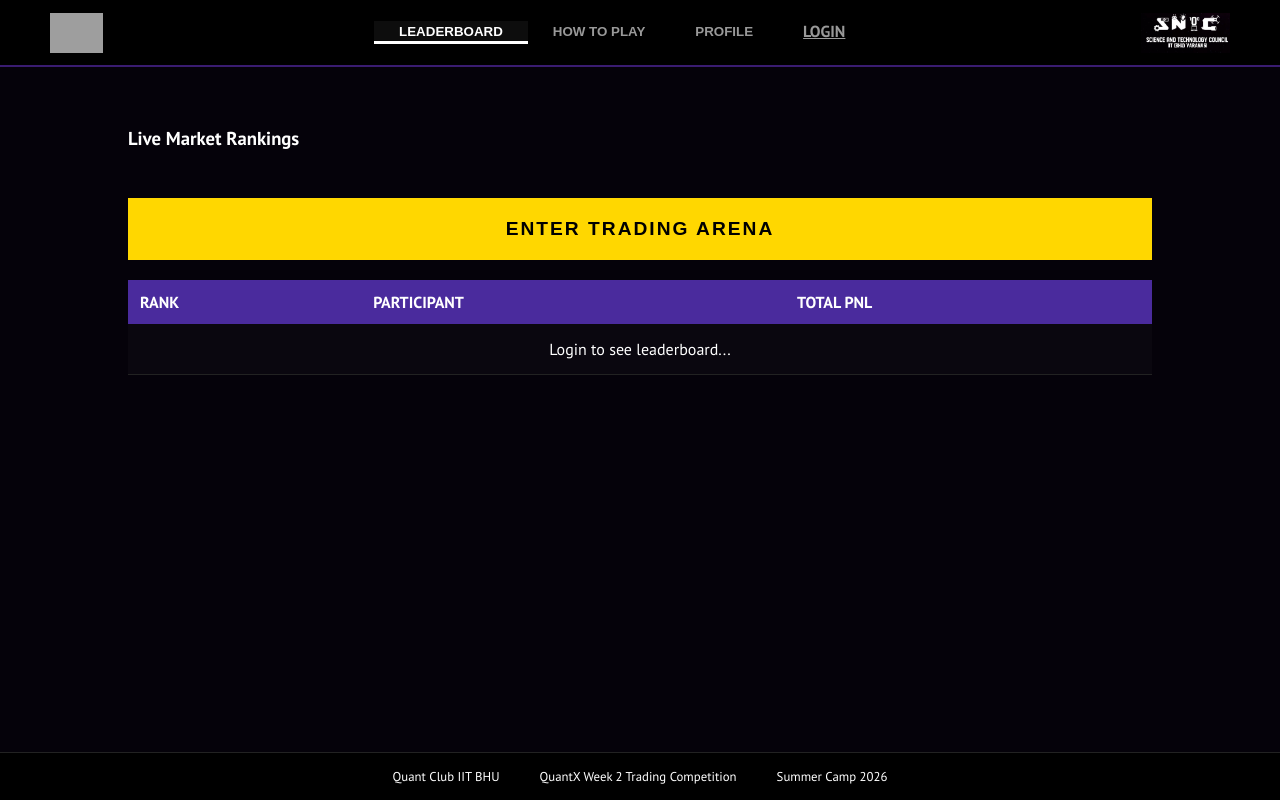
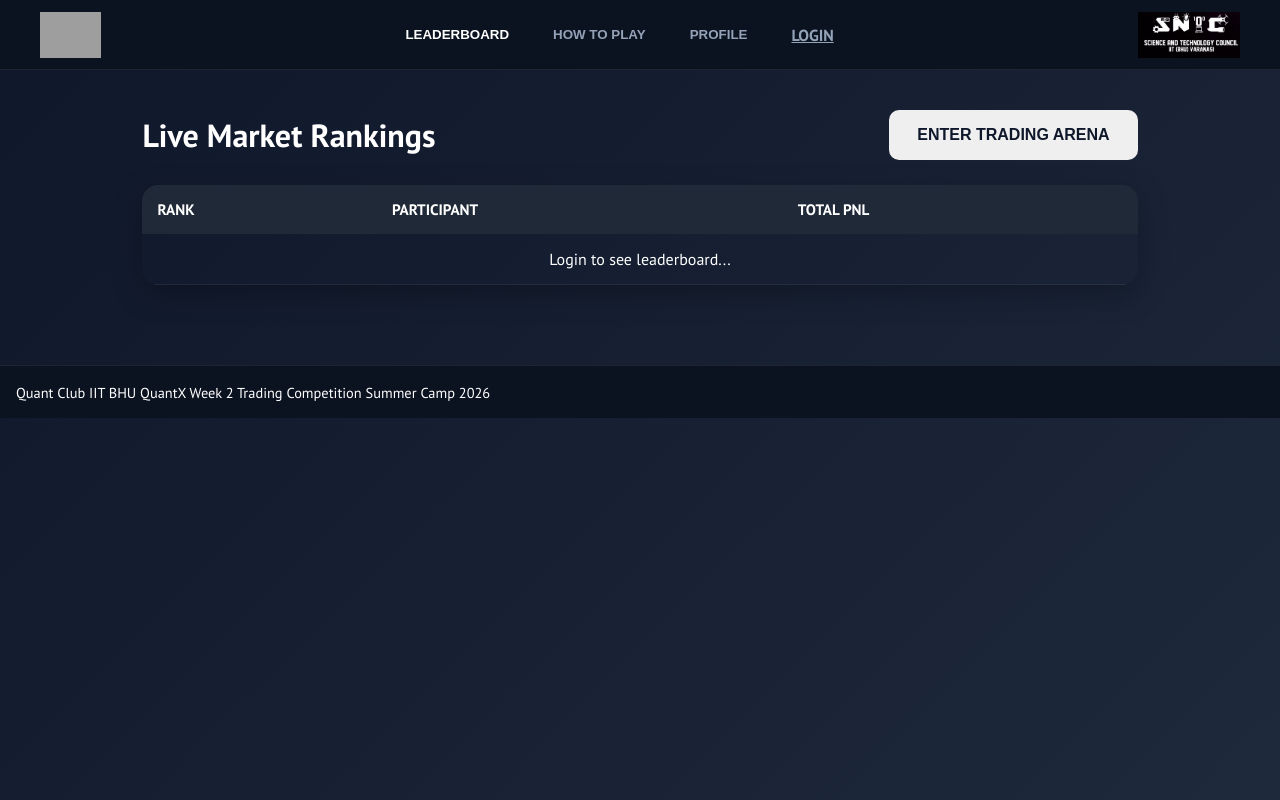
Before and after one commit to aryagiriX1219/marketsmith-repaired, a Django app: page / in a window 1280 px wide. Run offline with Django 5.2, Linux system fonts and the light colour scheme; grey boxes are pictures that could not be loaded.

Commit message:
Update style.css

````diff
--- a/static/style.css
+++ b/static/style.css
@@ -1,66 +1,341 @@
-:root {
-    --black: #05020a;
-    --deep-purple: #12061f;
-    --accent-purple: #4a2b9d;
-    --bright-yellow: #ffd700;
-    --white: #ffffff;
+:root{
+--quantx-bg:#0f172a;
+--quantx-bg2:#1e293b;
+--quantx-panel:#111827;
+--quantx-panel2:#1f2937;
+
+```
+--quantx-gold:#fbbf24;
+--quantx-blue:#2563eb;
+--quantx-blue-light:#60a5fa;
+
+--quantx-white:#ffffff;
+--quantx-muted:#94a3b8;
+
+--quantx-green:#22c55e;
+--quantx-red:#ef4444;
+```
+
 }
 
-body { margin: 0; font-family: 'PT Sans', sans-serif; background: var(--black); color: var(--white); overflow-x: hidden; }
+*{
+margin:0;
+padding:0;
+box-sizing:border-box;
+}
 
-/* 3D Background Orbs */
-.bg-3d-container { position: fixed; top: 0; left: 0; width: 100%; height: 100%; z-index: -1; overflow: hidden; background: linear-gradient(to right, #2d1354, #0f051d); }
-.orb { position: absolute; border-radius: 50%; filter: blur(80px); opacity: 0.6; animation: float 20s infinite alternate; }
-.orb-1 { width: 400px; height: 400px; background: #4a2b9d; top: -100px; left: -100px; }
-.orb-2 { width: 500px; height: 500px; background: #2d1354; bottom: -150px; right: -100px; animation-delay: -5s; }
-.orb-3 { width: 300px; height: 300px; background: #1a0b2e; top: 50%; left: 50%; animation-delay: -10s; }
-@keyframes float { 0% { transform: translate(0, 0); } 100% { transform: translate(50px, 100px); } }
+body{
+font-family:'PT Sans',sans-serif;
+background:linear-gradient(135deg,#0f172a,#1e293b);
+color:white;
+overflow-x:hidden;
+min-height:100vh;
+}
 
-/* Login Elements */
-.login-header-simple { padding: 20px 50px; }
-.header-content-simple { display: flex; justify-content: space-between; align-items: center; }
-.main-logo-img, .secondary-logo-img { height: 50px; }
+/* Animated background */
+.bg-3d-container{
+position:fixed;
+inset:0;
+z-index:-1;
+overflow:hidden;
+}
 
-.content-wrapper-center { display: flex; flex-direction: column; align-items: center; justify-content: center; min-height: 70vh; }
-.hero-title-main { font-family: 'Bungee', cursive; font-size: 4rem; letter-spacing: 4px; margin-bottom: 30px; }
+.orb{
+position:absolute;
+border-radius:50%;
+filter:blur(90px);
+opacity:0.25;
+animation:float 18s infinite alternate;
+}
 
-.login-card-glass { background: rgba(255, 255, 255, 0.05); backdrop-filter: blur(10px); padding: 40px; border-radius: 20px; border: 1px solid rgba(255, 255, 255, 0.1); width: 380px; text-align: center; }
-.login-card-glass h2 { margin-bottom: 25px; font-weight: 400; }
-.input-field-custom { text-align: left; margin-bottom: 20px; }
-.input-field-custom label { display: block; margin-bottom: 8px; color: #ccc; }
-.input-field-custom input { width: 100%; padding: 12px; background: rgba(0,0,0,0.3); border: 1px solid #444; border-radius: 8px; color: #fff; box-sizing: border-box; }
-.login-submit-btn { width: 100%; padding: 14px; background: var(--accent-purple); color: white; border: none; border-radius: 8px; cursor: pointer; font-weight: 700; font-size: 1rem; }
+.orb-1{
+width:400px;
+height:400px;
+background:#2563eb;
+top:-120px;
+left:-100px;
+}
 
-/* Lobby/Dashboard Elements */
-.lobby-bg { background: var(--black); }
-.cf-header { background: #000; border-bottom: 2px solid #3a1c71; padding: 0 50px; height: 65px; display: flex; align-items: center; }
-.header-inner { display: flex; justify-content: space-between; align-items: center; width: 100%; }
-.header-logo { height: 40px; }
-.cf-tabs { display: flex; height: 100%; }
-.tab-link { background: transparent; border: none; color: #999; padding: 0 25px; font-weight: 700; cursor: pointer; border-bottom: 3px solid transparent; }
-.tab-link.active { color: #fff; border-bottom: 3px solid #fff; background: rgba(255,255,255,0.05); }
+.orb-2{
+width:500px;
+height:500px;
+background:#1d4ed8;
+bottom:-150px;
+right:-120px;
+animation-delay:-5s;
+}
 
-.dashboard-content { padding: 40px 10%; max-width: 1100px; margin: 0 auto; }
-.tab-pane { display: none; }
-.tab-pane.active { display: block; }
+.orb-3{
+width:320px;
+height:320px;
+background:#fbbf24;
+opacity:0.12;
+top:45%;
+left:45%;
+animation-delay:-10s;
+}
+
+@keyframes float{
+from{
+transform:translate(0,0);
+}
+to{
+transform:translate(50px,100px);
+}
+}
+
+/* Header */
+.cf-header{
+background:#0b1220;
+border-bottom:1px solid rgba(255,255,255,0.08);
+height:70px;
+display:flex;
+align-items:center;
+padding:0 40px;
+backdrop-filter:blur(8px);
+}
+
+.header-inner{
+width:100%;
+display:flex;
+justify-content:space-between;
+align-items:center;
+}
+
+.header-logo{
+height:46px;
+width:auto;
+}
+
+.cf-tabs{
+display:flex;
+height:100%;
+align-items:center;
+}
+
+.tab-link{
+background:transparent;
+border:none;
+color:#94a3b8;
+padding:0 22px;
+height:100%;
+cursor:pointer;
+font-weight:700;
+transition:0.25s;
+}
+
+.tab-link:hover{
+color:white;
+}
+
+.tab-link.active{
+color:white;
+border-bottom:3px solid var(--quantx-gold);
+}
+
+/* Content */
+.dashboard-content{
+padding:40px 8%;
+max-width:1200px;
+margin:0 auto;
+}
+
+.tab-pane{
+display:none;
+}
+
+.tab-pane.active{
+display:block;
+}
+
+/* Headers */
+.view-header{
+display:flex;
+justify-content:space-between;
+align-items:center;
+margin-bottom:25px;
+}
+
+.view-header h3{
+color:var(--quantx-gold);
+font-size:2rem;
+}
 
 /* Tables */
-.market-table, .profile-table-final { width: 100%; border-collapse: collapse; background: rgba(255,255,255,0.02); margin-top: 20px; }
-.market-table th { background: var(--accent-purple); text-align: left; padding: 12px; }
-.market-table td, .profile-table-final td, .profile-table-final th { padding: 15px; border-bottom: 1px solid #222; }
-.profile-table-final th { text-align: left; width: 35%; color: #888; }
+.market-table,
+.profile-table-final,
+.profile-table-fixed{
+width:100%;
+border-collapse:collapse;
 
-/* Bright Yellow Button */
-.join-btn { width: 100%; padding: 20px; background: var(--bright-yellow); color: #000; border: none; font-weight: 700; font-size: 1.2rem; cursor: pointer; margin-top: 30px; letter-spacing: 2px; }
+```
+background:rgba(255,255,255,0.04);
 
-/* Manual Text Styling */
-.manual-container h2 { color: var(--bright-yellow); margin-top: 30px; font-size: 1.2rem; }
-.manual-container ul { list-style: none; padding-left: 0; }
-.manual-container li:before { content: "• "; color: var(--bright-yellow); margin-right: 10px; }
-.manual-container li { margin-bottom: 10px; color: #ccc; line-height: 1.6; }
+border-radius:16px;
+overflow:hidden;
+
+margin-top:20px;
+
+box-shadow:0 10px 30px rgba(0,0,0,0.25);
+```
+
+}
+
+.market-table th{
+background:#1f2937;
+color:var(--quantx-gold);
+padding:15px;
+text-align:left;
+font-size:0.95rem;
+}
+
+.market-table td,
+.profile-table-final td,
+.profile-table-final th,
+.profile-table-fixed td,
+.profile-table-fixed th{
+padding:15px;
+border-bottom:1px solid rgba(255,255,255,0.06);
+}
+
+.profile-table-final th,
+.profile-table-fixed th{
+text-align:left;
+width:35%;
+color:#cbd5e1;
+}
+
+/* Button */
+.join-btn{
+padding:16px 28px;
+border:none;
+border-radius:10px;
+
+```
+background:var(--quantx-gold);
+color:#0f172a;
+
+font-size:1rem;
+font-weight:700;
+
+cursor:pointer;
+transition:0.25s;
+```
+
+}
+
+.join-btn:hover{
+transform:translateY(-2px);
+}
+
+/* Manual / Rules */
+.manual-container{
+background:rgba(255,255,255,0.04);
+border-radius:16px;
+padding:30px;
+}
+
+.manual-container h4,
+.manual-container h2{
+color:var(--quantx-gold);
+margin-top:20px;
+margin-bottom:12px;
+}
+
+.manual-container ul{
+list-style:none;
+padding-left:0;
+}
+
+.manual-container li{
+margin-bottom:10px;
+color:#e2e8f0;
+line-height:1.6;
+}
+
+.manual-container li::before{
+content:"•";
+color:var(--quantx-gold);
+margin-right:10px;
+}
 
 /* Footer */
-.single-line-footer { position: fixed; bottom: 0; width: 100%; padding: 15px 0; background: #000; display: flex; justify-content: center; gap: 40px; font-size: 0.8rem; border-top: 1px solid #222; }
-.foot-link { color: #fff; text-decoration: none; font-weight: 700; }
-.pnl-pos { color: #00ff88; font-weight: bold; }
-.pnl-neg { color: #ff4d4d; font-weight: bold; }
+.single-line-footer{
+width:100%;
+padding:16px;
+
+```
+display:flex;
+justify-content:center;
+align-items:center;
+gap:30px;
+flex-wrap:wrap;
+
+background:#0b1220;
+border-top:1px solid rgba(255,255,255,0.08);
+
+margin-top:40px;
+```
+
+}
+
+.footer-item,
+.footer-link{
+color:white;
+text-decoration:none;
+font-size:0.9rem;
+}
+
+.footer-link:hover{
+color:var(--quantx-gold);
+}
+
+/* PnL */
+.pnl-pos{
+color:var(--quantx-green);
+font-weight:bold;
+}
+
+.pnl-neg{
+color:var(--quantx-red);
+font-weight:bold;
+}
+
+/* Logout overlay */
+#logout-overlay{
+backdrop-filter:blur(8px);
+}
+
+/* Mobile */
+@media(max-width:768px){
+
+```
+.cf-header{
+    padding:0 10px;
+}
+
+.tab-link{
+    padding:0 10px;
+    font-size:0.85rem;
+}
+
+.dashboard-content{
+    padding:25px 4%;
+}
+
+.view-header{
+    flex-direction:column;
+    gap:15px;
+}
+
+.view-header h3{
+    font-size:1.5rem;
+}
+
+.single-line-footer{
+    gap:12px;
+    font-size:0.8rem;
+}
+```
+
+}
````
